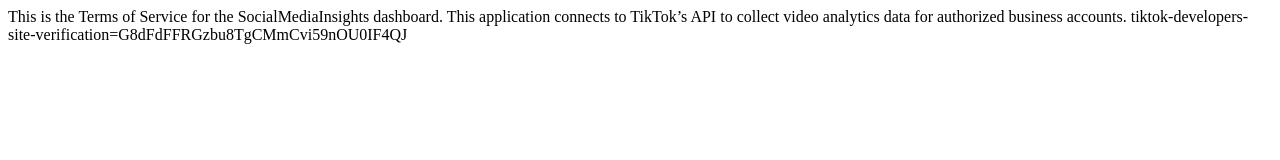
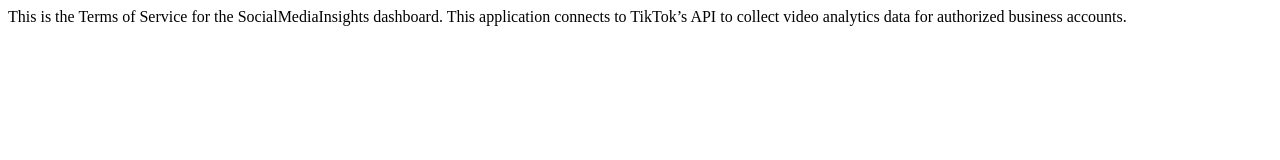
Before and after one commit to ucleanersc-bit/terms, a plain HTML site: page index.html in a window 1280 px wide. Drawn offline with Linux system fonts and the light colour scheme.

Commit message:
Update index.html

```diff
--- a/index.html
+++ b/index.html
@@ -6,5 +6,4 @@
 <body>
   This is the Terms of Service for the SocialMediaInsights dashboard. This application connects to TikTok’s API to collect video analytics data for authorized business accounts.
 
-  tiktok-developers-site-verification=G8dFdFFRGzbu8TgCMmCvi59nOU0IF4QJ
 </body>
```
